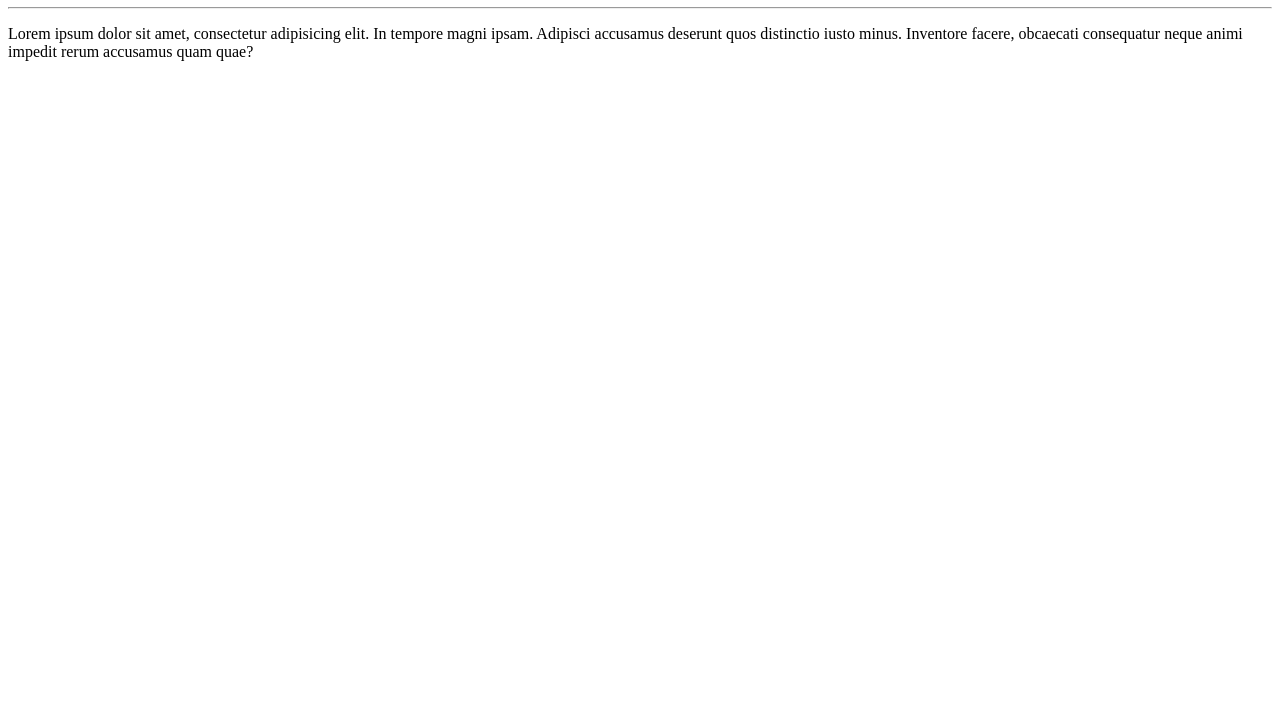
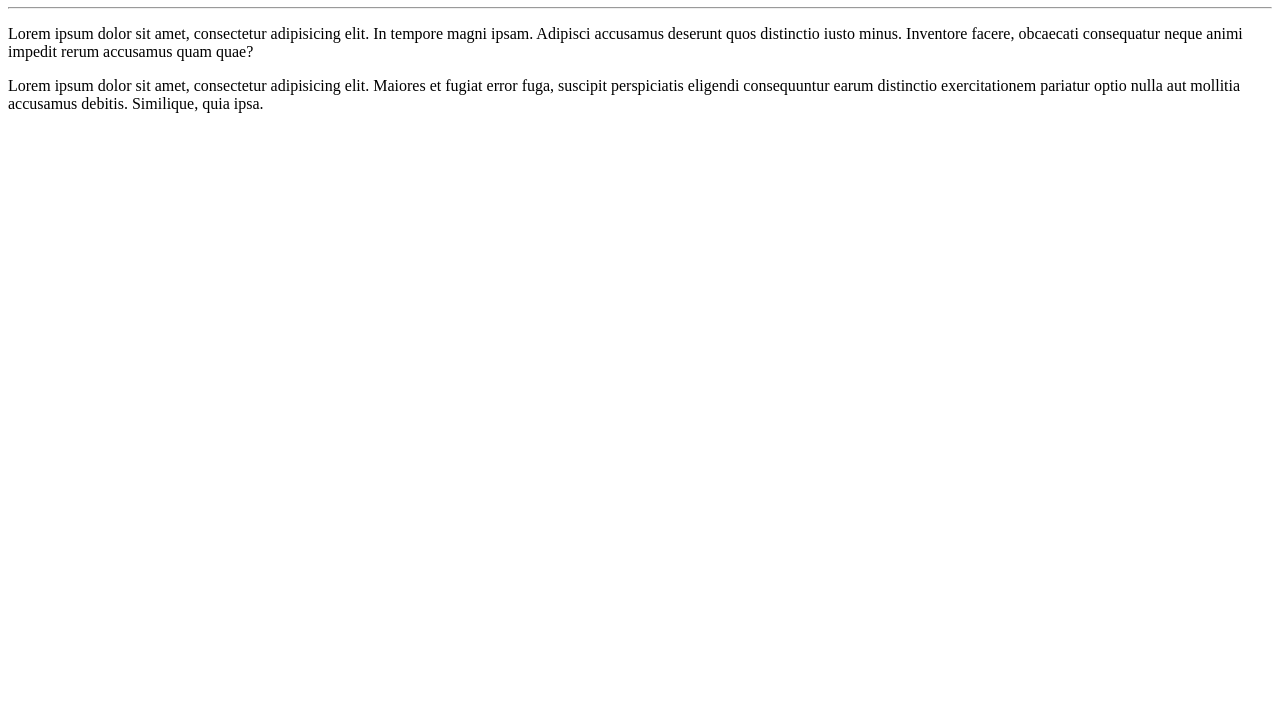
Before and after one commit to maxwellgomess/Ola-Mundo, a plain HTML site: page site-exemplo/index.html in a window 1280 px wide. Shown: the part 73-800 px from the top of the page. Drawn offline with Linux system fonts and the light colour scheme.

Commit message:
adicionei um parágrafo

```diff
--- a/site-exemplo/index.html
+++ b/site-exemplo/index.html
@@ -10,5 +10,6 @@
     <h1>Olá, Mundo!</h1>
     <hr>
     <p>Lorem ipsum dolor sit amet, consectetur adipisicing elit. In tempore magni ipsam. Adipisci accusamus deserunt quos distinctio iusto minus. Inventore facere, obcaecati consequatur neque animi impedit rerum accusamus quam quae?</p>
+    <p>Lorem ipsum dolor sit amet, consectetur adipisicing elit. Maiores et fugiat error fuga, suscipit perspiciatis eligendi consequuntur earum distinctio exercitationem pariatur optio nulla aut mollitia accusamus debitis. Similique, quia ipsa.</p>
 </body>
 </html>
```
